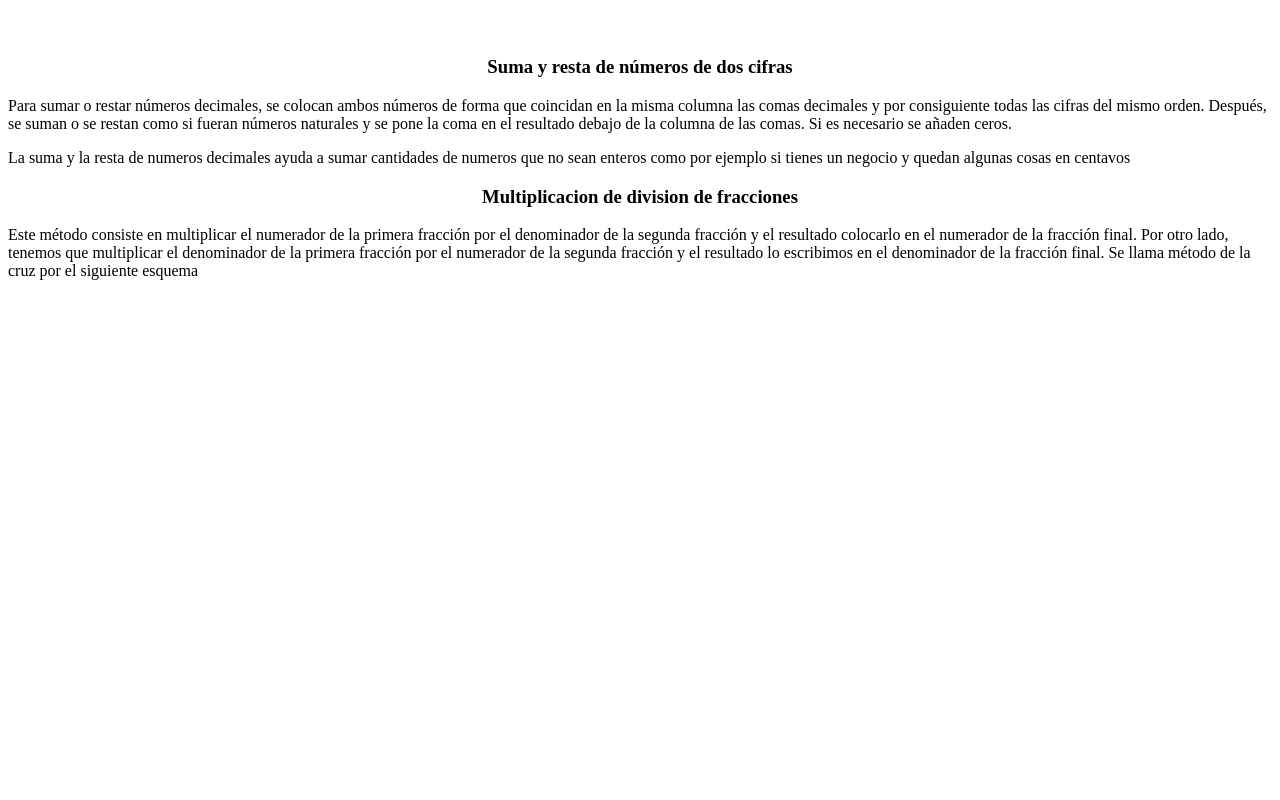
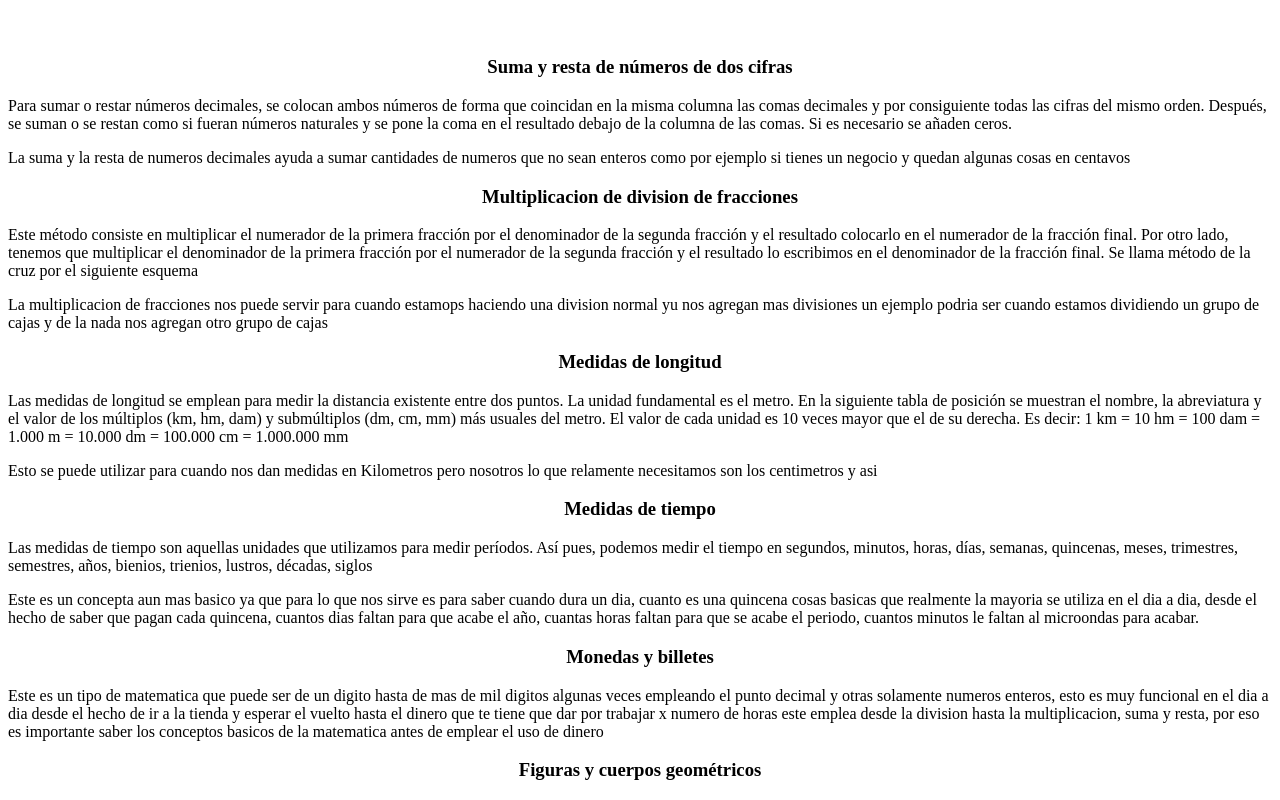
Before and after one commit to Juapo7w7/Juapo7w7.github.io, a plain HTML site: page index.html in a window 1280 px wide. Shown: the part 491-1291 px from the top of the page. Before the commit the page ends 800 px from the top, so only its background shows below. Drawn offline with Linux system fonts and the light colour scheme.

Commit message:
se a añadido mucha informacion sobre la matematica

```diff
--- a/index.html
+++ b/index.html
@@ -56,10 +56,43 @@
                resultado lo escribimos en el denominador de la fracción final.
                Se llama método de la cruz por el siguiente esquema
              </p>
-             <p></p>
+             <p>La multiplicacion de fracciones nos puede servir para cuando estamops haciendo una division normal yu nos agregan mas divisiones
+               un ejemplo podria ser cuando estamos dividiendo un grupo de cajas y de la nada nos agregan otro grupo de cajas </p>
 
 
-    </body>
+            <center><h3>Medidas de longitud</h3></center>
+            <p>Las medidas de longitud se emplean para medir la distancia existente entre dos puntos.
+
+               La unidad fundamental es el metro.
+
+               En la siguiente tabla de posición se muestran el nombre, la abreviatura y el valor de los múltiplos (km, hm, dam) y submúltiplos (dm, cm, mm) más usuales del metro.
+
+               El valor de cada unidad es 10 veces mayor que el de su derecha. Es decir:
+
+               1 km = 10 hm = 100 dam = 1.000 m = 10.000 dm = 100.000 cm = 1.000.000 mm</p>
+            <p>Esto se puede utilizar para cuando nos dan medidas en Kilometros pero nosotros lo que relamente necesitamos son los centimetros y asi </p>
+
+            <center><h3>Medidas de tiempo</h3></center>
+            <p>Las medidas de tiempo son aquellas unidades que utilizamos para medir períodos. Así pues, podemos medir el tiempo en segundos, minutos,
+               horas, días, semanas, quincenas, meses, trimestres, semestres, años, bienios, trienios, lustros, décadas, siglos</p>
+
+            <p>Este es un concepta aun mas basico ya que para lo que nos sirve es para saber cuando dura un dia, cuanto es una quincena cosas basicas
+               que realmente la mayoria se utiliza en el dia a dia, desde el hecho de saber que pagan cada quincena, cuantos dias faltan para que acabe
+               el año, cuantas horas faltan para que se acabe el periodo, cuantos minutos le faltan al microondas para acabar.
+            </p>
+            <center><h3>Monedas y billetes</h3></center>
+            <p>Este es un tipo de matematica que puede ser de un digito hasta de mas de mil digitos algunas veces empleando el punto decimal y otras solamente
+               numeros enteros, esto es muy funcional en el dia a dia desde el hecho de ir a la tienda y esperar el vuelto hasta el dinero que te tiene que dar
+               por trabajar x numero de horas
+               este emplea desde la division hasta la multiplicacion, suma y resta, por eso es importante saber los conceptos basicos de la matematica antes de emplear
+               el uso de dinero
+            </p>
+            <center><h3>Figuras y cuerpos geométricos</h3></center>
+            <p></p>
+
+
+
+         </body>
     </html>
 
 </body>
```
